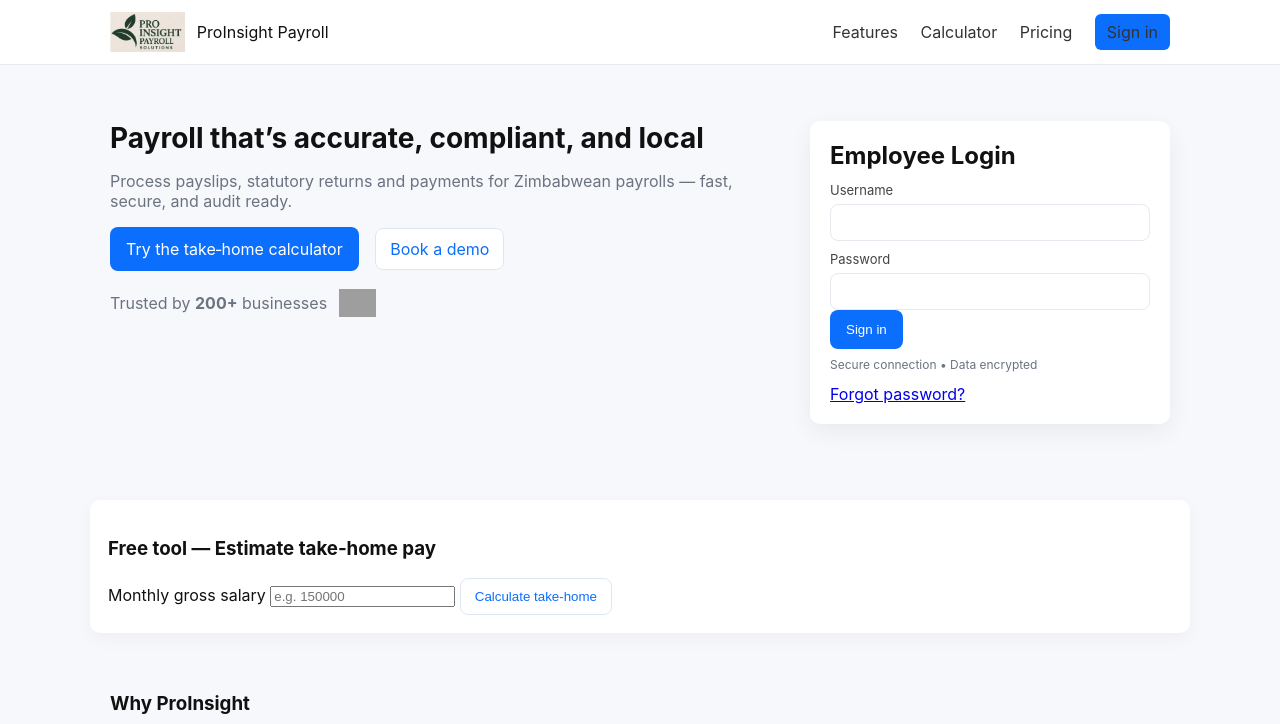
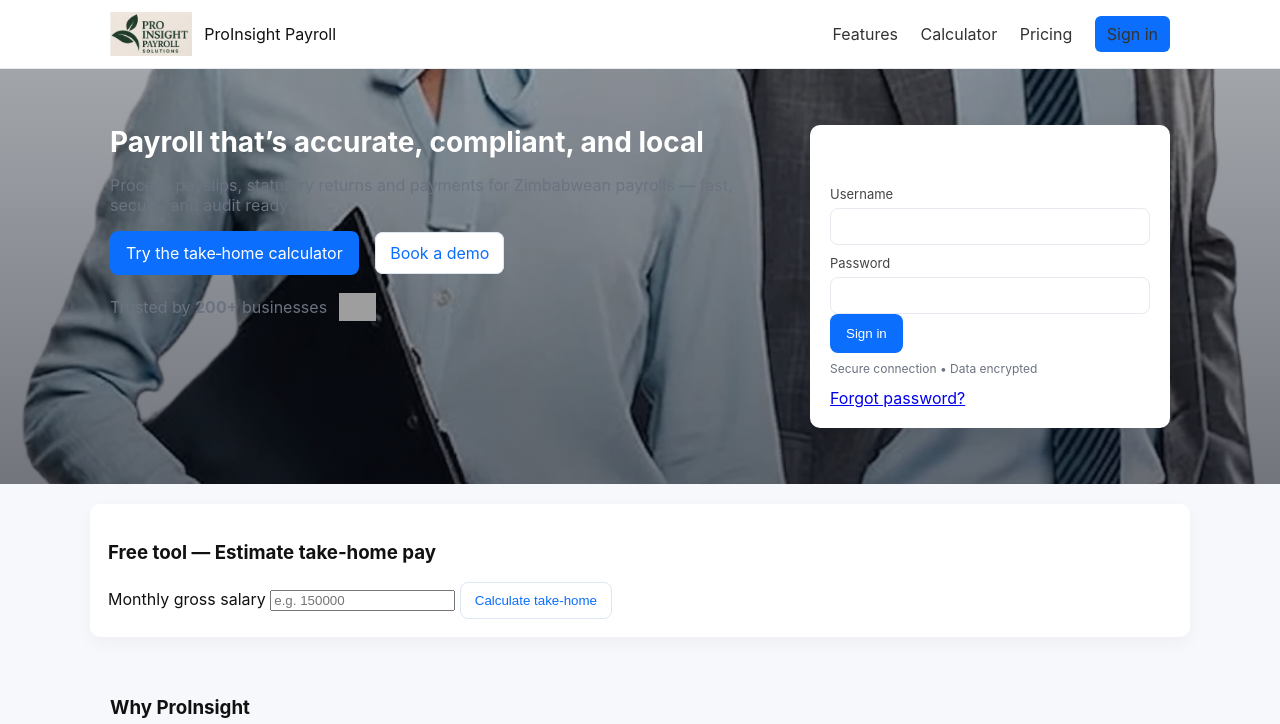
Before and after one commit to proinsight25-art/payroll-system, a Django app: template templates/landing.html in a window 1280 px wide. Shown: the top 724 px of the page. Run offline with Django 5.2, Linux system fonts and the light colour scheme; the template is opened without the code that fills it, so the values that code supplies are empty; grey boxes are pictures that could not be loaded.

Commit message:
Apply UI tweaks and remove backup file

```diff
--- a/static/css/payroll-landing.css
+++ b/static/css/payroll-landing.css
@@ -30,3 +30,29 @@ body{font-family:Inter,system-ui,Segoe UI,Arial,sans-serif;margin:0;background:v
   .hero-grid{grid-template-columns:1fr}
   .nav{display:none}
 }
+/* Hero background and header logo */
+.hero {
+  padding: 36px 0;
+  background-image: url('/static/images/hero-bg.jpg');
+  background-size: cover;
+  background-position: center;
+  background-repeat: no-repeat;
+  color: #fff;
+  position: relative;
+  min-height: 360px;
+  display: flex;
+  align-items: center;
+}
+.brand .logo {
+  height: 44px;
+  width: auto;
+  image-rendering: -webkit-optimize-contrast;
+}
+.hero::before {
+  content: "";
+  position: absolute;
+  inset: 0;
+  background: linear-gradient(180deg, rgba(6,10,20,0.35), rgba(6,10,20,0.55));
+  z-index: 0;
+}
+.hero-copy, .hero-login { position: relative; z-index: 1; }
```
Also changed, not shown: 1 other file.
